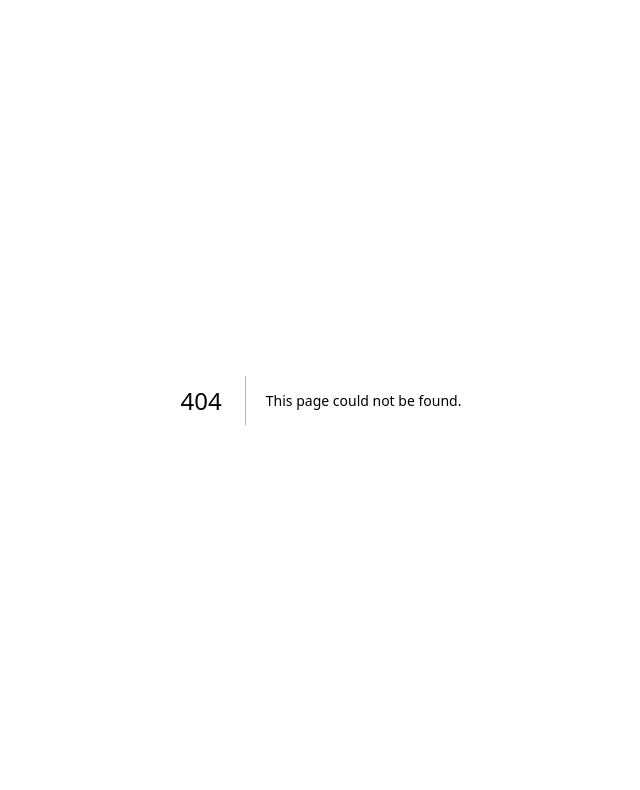
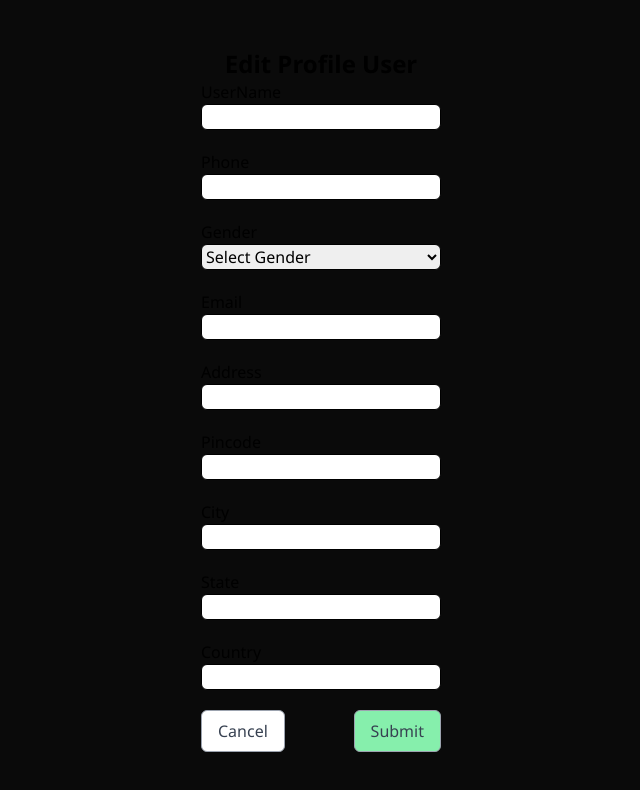
Before and after one commit to Rohithegade02/bezt-lab, a Next.js app in the folder frontend/: page /users/profile/edit in a window 1280 px wide. Before the commit this address had no page. Shown: the top 790 px of the page, without its empty margins (319-959 px from the left). Built offline with nearby package versions, Linux system fonts and the light colour scheme.

Commit message:
integrated api

```diff
--- a/frontend/src/app/api/profile.tsx
+++ b/frontend/src/app/api/profile.tsx
@@ -1,4 +1,4 @@
-import { Profile } from '../types/type'
+import { Profile, User } from '../types/type'
 
 const BASE_URL = 'http://localhost:3001'
 
@@ -34,39 +34,39 @@ export const getAllProfileUser = async () => {
     console.error('Error:', error)
   }
 }
-// ///delete a user
-// export const deleteUser = async (userId: number) => {
-//   try {
-//     const response = await fetch(`${BASE_URL}/api/user/${userId}`, {
-//       method: 'DELETE',
-//       headers: {
-//         'Content-Type': 'application/json',
-//       },
-//     })
-//     if (!response.ok) {
-//       throw new Error(`HTTP error! status: ${response.status}`)
-//     }
-//   } catch (error) {
-//     console.error('Error:', error)
-//   }
-// }
+// ///delete a profile user
+export const deleteProfileUser = async (userId: number) => {
+  try {
+    const response = await fetch(`${BASE_URL}/api/user/${userId}`, {
+      method: 'DELETE',
+      headers: {
+        'Content-Type': 'application/json',
+      },
+    })
+    if (!response.ok) {
+      throw new Error(`HTTP error! status: ${response.status}`)
+    }
+  } catch (error) {
+    console.error('Error:', error)
+  }
+}
 
-// export const updateUser = async (
-//   userId: number,
-//   data: { username: string; phone: string },
-// ) => {
-//   try {
-//     const response = await fetch(`${BASE_URL}/api/user/${userId}`, {
-//       method: 'DELETE',
-//       headers: {
-//         'Content-Type': 'application/json',
-//       },
-//       body: JSON.stringify(data),
-//     })
-//     if (!response.ok) {
-//       throw new Error(`HTTP error! status: ${response.status}`)
-//     }
-//   } catch (error) {
-//     console.error('Error:', error)
-//   }
-// }
+export const updateProfileUser = async (
+  userId: number,
+  data: User & Profile,
+) => {
+  try {
+    const response = await fetch(`${BASE_URL}/api/user-profile/${userId}`, {
+      method: 'PUT',
+      headers: {
+        'Content-Type': 'application/json',
+      },
+      body: JSON.stringify(data),
+    })
+    if (!response.ok) {
+      throw new Error(`HTTP error! status: ${response.status}`)
+    }
+  } catch (error) {
+    console.error('Error:', error)
+  }
+}
--- a/frontend/src/app/api/user.tsx
+++ b/frontend/src/app/api/user.tsx
@@ -57,7 +57,7 @@ export const updateUser = async (
 ) => {
   try {
     const response = await fetch(`${BASE_URL}/api/user/${userId}`, {
-      method: 'DELETE',
+      method: 'PUT',
       headers: {
         'Content-Type': 'application/json',
       },
--- a/frontend/src/app/globals.css
+++ b/frontend/src/app/globals.css
@@ -15,7 +15,8 @@
 }
 
 body {
-  font-family: Arial, Helvetica, sans-serif;
+  background-color: #0a0a0a;
+  font-family: 'Segoe UI', Tahoma, Geneva, Verdana, sans-serif;
 }
 
 @layer utilities {
--- a/frontend/src/app/users/edit/page.tsx
+++ b/frontend/src/app/users/edit/page.tsx
@@ -27,6 +27,7 @@ const schema = yup
 function Page() {
   const router = useRouter()
   const user = useAppSelector(state => state.user.selectedUser)
+  console.log(user)
   const {
     register,
     handleSubmit,
@@ -44,8 +45,10 @@ function Page() {
 
   // Handle form submission
   const onSubmit = async (data: User) => {
+    const { id, profiles, ...userData } = data
+    console.log(userData)
     if (user) {
-      await updateUser(user.id, data) // Update the user data
+      await updateUser(user.id, userData) // Update the user data
       router.push('/users') // Redirect to users list after updating
     }
   }
--- a/frontend/src/app/users/page.tsx
+++ b/frontend/src/app/users/page.tsx
@@ -47,7 +47,7 @@ export default function Page() {
   )
 
   return (
-    <div>
+    <React.Fragment>
       <div className='flex gap-5 p-10 items-center'>
         <div>
           <p>Users</p>
@@ -61,30 +61,34 @@ export default function Page() {
           </button>
         </div>
       </div>
-
-      {/* Table */}
-      <div className='p-10'>
-        <table className='min-w-full table-auto border-collapse border border-gray-200'>
-          <thead>
+      <div className='p-10 rounded-lg'>
+        <table className='min-w-full table-auto border-collapse border border-gray-200 rounded-lg'>
+          <thead className='rounded-lg'>
             <tr>
-              <th className='border border-gray-300 px-4 py-2'>Username</th>
-              <th className='border border-gray-300 px-4 py-2'>Phone</th>
+              <th className='border border-gray-300 text-white px-4 py-2'>
+                Username
+              </th>
+              <th className='border border-gray-300 text-white px-4 py-2'>
+                Phone
+              </th>
             </tr>
           </thead>
-          <tbody>
+          <tbody className=''>
             {allUsers.map(user => (
               <tr key={user.id}>
-                <td className='border border-gray-300 px-4 py-2'>
+                <td className='border text-white border-gray-300 px-4 py-2'>
                   {user.username}
                 </td>
-                <td className='border border-gray-300 px-4 py-2'>
+                <td className='border text-white border-gray-300 px-4 py-2'>
                   {user.phone}
                 </td>
-                <td>
+                <div className='flex gap-5 items-center py-2 border-gray-300 border-b'>
+                  <td className=''>
                     <PencilIcon
                       height={20}
                       width={20}
                       onClick={() => handleEditUser(user)}
+                      className='mx-2 text-white'
                     />
                   </td>
                   <td>
@@ -92,6 +96,7 @@ export default function Page() {
                       height={20}
                       width={20}
                       onClick={() => setShowDeleteModal(!showDeleteModal)}
+                      className='text-white border-2 border-white rounded-full'
                     />
                   </td>
                   {showDeleteModal && (
@@ -117,12 +122,13 @@ export default function Page() {
                       View Profile
                     </button>
                   </td>
+                </div>
               </tr>
             ))}
           </tbody>
         </table>
       </div>
-    </div>
+    </React.Fragment>
   )
 }
 
@@ -131,7 +137,7 @@ const DeleteModal = ({
   userId,
 }: {
   setShowDeleteModal: React.Dispatch<React.SetStateAction<boolean>>
-  userId: number
+  userId: number | undefined
 }) => {
   const deleteUserFunction = useCallback(async (userId: number) => {
     await deleteUser(userId)
--- a/frontend/src/app/users/profile/create/page.tsx
+++ b/frontend/src/app/users/profile/create/page.tsx
@@ -44,7 +44,7 @@ function Page() {
   return (
     <div className='flex w-full p-5 flex-col items-center justify-center h-screen'>
       <div>
-        <h1 className='font-semibold text-2xl'>Users Create / Edit</h1>
+        <h1 className='font-semibold text-2xl'>Users Create</h1>
       </div>
       <div>
         <form onSubmit={handleSubmit(onSubmit)} className='flex flex-col gap-5'>
--- /dev/null
+++ b/frontend/src/app/users/profile/edit/page.tsx
@@ -0,0 +1,199 @@
+'use client'
+
+import { useRouter } from 'next/navigation'
+import React, { useEffect } from 'react'
+import { useForm } from 'react-hook-form'
+import * as yup from 'yup'
+import { yupResolver } from '@hookform/resolvers/yup'
+import { updateUser } from '@/app/api/user'
+import { GenderEnum, User } from '@/app/types/type'
+import { useAppSelector } from '@/app/lib/hook'
+import { updateProfileUser } from '@/app/api/profile'
+
+const phoneRegExp =
+  /^((\\+[1-9]{1,4}[ \\-]*)|(\\([0-9]{2,3}\\)[ \\-]*)|([0-9]{2,4})[ \\-]*)*?[0-9]{3,4}?[ \\-]*[0-9]{3,4}?$/
+
+const schema = yup
+  .object({
+    username: yup.string().min(4).required('Username is required'),
+    phone: yup
+      .string()
+      .matches(phoneRegExp, 'Phone number is not valid')
+      .min(10)
+      .max(10)
+      .required('Phone number is required'),
+    gender: yup
+      .mixed()
+      .oneOf(Object.values(GenderEnum).map(e => e as GenderEnum))
+      .required('Gender is required'),
+    email: yup.string().email().required('Email is required'),
+    address: yup.string().min(10).required('Address is required'),
+    pincode: yup.string().min(6).max(6).required('Pincode is required'),
+    city: yup.string().required('City is required'),
+    state: yup.string().required('State is required'),
+    country: yup.string().required('Country is required'),
+  })
+  .required()
+
+function Page() {
+  const router = useRouter()
+  const userProfile = useAppSelector(state => state.user.selectedProfileUser)
+  console.log(userProfile)
+  const {
+    register,
+    handleSubmit,
+    setValue,
+    formState: { errors },
+  } = useForm({ resolver: yupResolver(schema) })
+
+  // Set the values in the form when the page loads
+  useEffect(() => {
+    if (userProfile) {
+      setValue('username', userProfile.username)
+      setValue('phone', userProfile.phone)
+      setValue('gender', userProfile.profiles[0].gender)
+      setValue('email', userProfile.profiles[0].email)
+      setValue('address', userProfile.profiles[0].address)
+      setValue('pincode', userProfile.profiles[0].pincode)
+      setValue('city', userProfile.profiles[0].city)
+      setValue('state', userProfile.profiles[0].state)
+      setValue('country', userProfile.profiles[0].country)
+    }
+  }, [userProfile, setValue])
+
+  // Handle form submission
+  const onSubmit = async (data: User) => {
+    const { id, ...userData } = data
+
+    if (userProfile) {
+      await updateProfileUser(userProfile.id, userData) // Update the user data
+      router.push('/users') // Redirect to users list after updating
+    }
+  }
+
+  return (
+    <div className='flex w-full p-5 flex-col items-center justify-center h-screen'>
+      <div>
+        <h1 className='font-semibold text-2xl'>Edit Profile User</h1>
+      </div>
+      <div>
+        <form onSubmit={handleSubmit(onSubmit)} className='flex flex-col gap-5'>
+          {/* Username */}
+          <div className='flex flex-col'>
+            <label>UserName</label>
+            <input
+              className='border border-black rounded-md'
+              {...register('username')}
+            />
+            <div>{errors.username && <p>{errors.username.message}</p>}</div>
+          </div>
+
+          {/* Phone */}
+          <div className='flex flex-col'>
+            <label>Phone</label>
+            <input
+              className='border border-black rounded-md'
+              {...register('phone')}
+            />
+            <div>{errors.phone && <p>{errors.phone.message}</p>}</div>
+          </div>
+
+          {/* Gender */}
+          <div className='flex flex-col'>
+            <label>Gender</label>
+            <select
+              className='border border-black rounded-md'
+              {...register('gender')}
+            >
+              <option value=''>Select Gender</option>
+              {Object.values(GenderEnum).map(gender => (
+                <option key={gender} value={gender}>
+                  {gender}
+                </option>
+              ))}
+            </select>
+            <div>{errors.gender && <p>{errors.gender.message}</p>}</div>
+          </div>
+
+          {/* Email */}
+          <div className='flex flex-col'>
+            <label>Email</label>
+            <input
+              className='border border-black rounded-md'
+              type='email'
+              {...register('email')}
+            />
+            <div>{errors.email && <p>{errors.email.message}</p>}</div>
+          </div>
+
+          {/* Address */}
+          <div className='flex flex-col'>
+            <label>Address</label>
+            <input
+              className='border border-black rounded-md'
+              {...register('address')}
+            />
+            <div>{errors.address && <p>{errors.address.message}</p>}</div>
+          </div>
+
+          {/* Pincode */}
+          <div className='flex flex-col'>
+            <label>Pincode</label>
+            <input
+              className='border border-black rounded-md'
+              {...register('pincode')}
+            />
+            <div>{errors.pincode && <p>{errors.pincode.message}</p>}</div>
+          </div>
+
+          {/* City */}
+          <div className='flex flex-col'>
+            <label>City</label>
+            <input
+              className='border border-black rounded-md'
+              {...register('city')}
+            />
+            <div>{errors.city && <p>{errors.city.message}</p>}</div>
+          </div>
+
+          {/* State */}
+          <div className='flex flex-col'>
+            <label>State</label>
+            <input
+              className='border border-black rounded-md'
+              {...register('state')}
+            />
+            <div>{errors.state && <p>{errors.state.message}</p>}</div>
+          </div>
+
+          {/* Country */}
+          <div className='flex flex-col'>
+            <label>Country</label>
+            <input
+              className='border border-black rounded-md'
+              {...register('country')}
+            />
+            <div>{errors.country && <p>{errors.country.message}</p>}</div>
+          </div>
+
+          <div className='w-60 flex justify-between'>
+            <button
+              type='reset'
+              className='py-2 px-4 bg-white border rounded-md border-gray-400 text-gray-700'
+            >
+              Cancel
+            </button>
+            <button
+              type='submit'
+              className='py-2 px-4 bg-green-300 border rounded-md border-gray-400 text-gray-700'
+            >
+              Submit
+            </button>
+          </div>
+        </form>
+      </div>
+    </div>
+  )
+}
+
+export default Page
--- a/frontend/src/app/users/profile/page.tsx
+++ b/frontend/src/app/users/profile/page.tsx
@@ -3,6 +3,7 @@ import { PencilIcon, XMarkIcon } from '@heroicons/react/16/solid'
 import React, { useState, useCallback } from 'react'
 import { useRouter } from 'next/navigation'
 import { useAppSelector } from '@/app/lib/hook'
+import { deleteProfileUser } from '@/app/api/profile'
 
 function UserProfile() {
   const [showDeleteModal, setShowDeleteModal] = useState<boolean>(false)
@@ -15,15 +16,17 @@ function UserProfile() {
     router.push(`/users/profile/create`)
   }, [router])
 
+  const handleEditProfile = useCallback(() => {
+    router.push(`/users/profile/edit`)
+  }, [router])
   if (!userProfile) {
     return <p>No profile selected.</p>
   }
 
   return (
     <div className='max-w-xl mx-auto my-auto shadow-lg rounded-lg border p-10 border-gray-300'>
-      {/* Header Section */}
       <div className='flex gap-5 items-center mb-4'>
-        <h1 className='text-lg font-semibold'>Profile</h1>
+        <h1 className='text-lg font-semibold text-white'>Profile</h1>
         <div className='space-x-2'>
           <button
             className='py-1 px-3 bg-blue-400 text-white rounded-md'
@@ -32,7 +35,12 @@ function UserProfile() {
             Create Profile
           </button>
           <button className='text-gray-500'>
-            <PencilIcon width={20} height={20} />
+            <PencilIcon
+              width={20}
+              height={20}
+              className='text-white'
+              onClick={() => handleEditProfile()}
+            />
           </button>
           <button
             className='text-gray-500'
@@ -51,9 +59,39 @@ function UserProfile() {
         </div>
         <div className='flex'>
           <span className='flex-1 font-semibold'>Email:</span>
-          <span className='flex-1'>{userProfile.email}</span>
+          <span className='flex-1'>{userProfile.profiles[0].email}</span>
         </div>
-        {/* Add other fields like gender, address, etc. */}
+        <div className='flex'>
+          <span className='flex-1 font-semibold'>Gender:</span>
+          <span className='flex-1'>
+            {userProfile.profiles[0].gender &&
+            userProfile.profiles[0].gender === 'MALE'
+              ? 'Male'
+              : userProfile.profiles[0].gender === 'FEMALE'
+              ? 'Female'
+              : 'Other'}
+          </span>
+        </div>
+        <div className='flex'>
+          <span className='flex-1 font-semibold'>Address:</span>
+          <span className='flex-1'>{userProfile.profiles[0].address}</span>
+        </div>
+        <div className='flex'>
+          <span className='flex-1 font-semibold'>Pincode:</span>
+          <span className='flex-1'>{userProfile.profiles[0].pincode}</span>
+        </div>
+        <div className='flex'>
+          <span className='flex-1 font-semibold'>City:</span>
+          <span className='flex-1'>{userProfile.profiles[0].city}</span>
+        </div>
+        <div className='flex'>
+          <span className='flex-1 font-semibold'>State:</span>
+          <span className='flex-1'>{userProfile.profiles[0].state}</span>
+        </div>
+        <div className='flex'>
+          <span className='flex-1 font-semibold'>Country:</span>
+          <span className='flex-1'>{userProfile.profiles[0].country}</span>
+        </div>
       </div>
 
       {showDeleteModal && (
@@ -63,7 +101,10 @@ function UserProfile() {
             onClick={() => setShowDeleteModal(false)}
           ></div>
           <div className='relative shadow-lg z-20'>
-            <DeleteModal setShowDeleteModal={setShowDeleteModal} />
+            <DeleteModal
+              setShowDeleteModal={setShowDeleteModal}
+              userProfileId={userProfile.id}
+            />
           </div>
         </div>
       )}
@@ -73,9 +114,14 @@ function UserProfile() {
 
 const DeleteModal = ({
   setShowDeleteModal,
+  userProfileId,
 }: {
   setShowDeleteModal: React.Dispatch<React.SetStateAction<boolean>>
+  userProfileId: number
 }) => {
+  const deleteUserFunction = useCallback(async (userProfileId: number) => {
+    await deleteProfileUser(userProfileId)
+  }, [])
   return (
     <div className='flex flex-col w-96 h-40 items-center justify-center gap-2 bg-yellow-200 rounded-2xl border-2 border-gray-400'>
       <div>
@@ -88,7 +134,10 @@ const DeleteModal = ({
         >
           No
         </button>
-        <button className='text-gray-500 border border-gray-500 bg-red-300 px-5 py-2 rounded-md'>
+        <button
+          className='text-gray-500 border border-gray-500 bg-red-300 px-5 py-2 rounded-md'
+          onClick={() => deleteUserFunction(userProfileId)}
+        >
           Yes
         </button>
       </div>
```
Also changed, not shown: 1 other file (tests, documents, lock files or other folders). Lines whose indentation alone changed are shown as unchanged.
